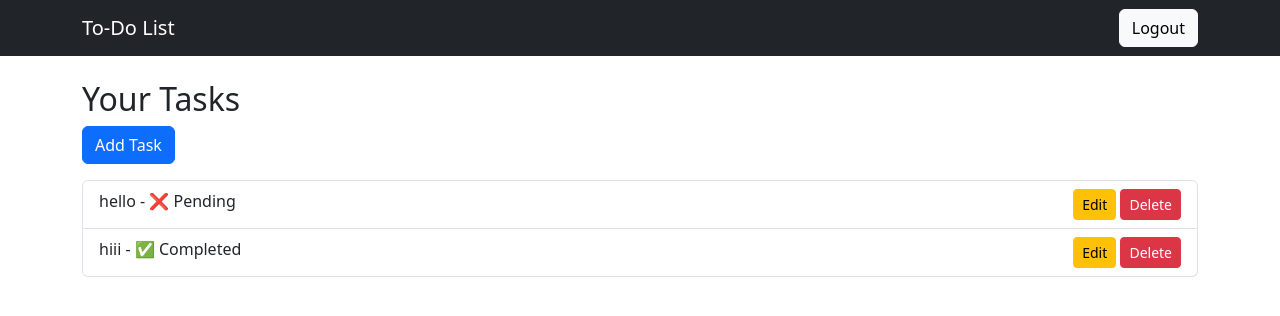
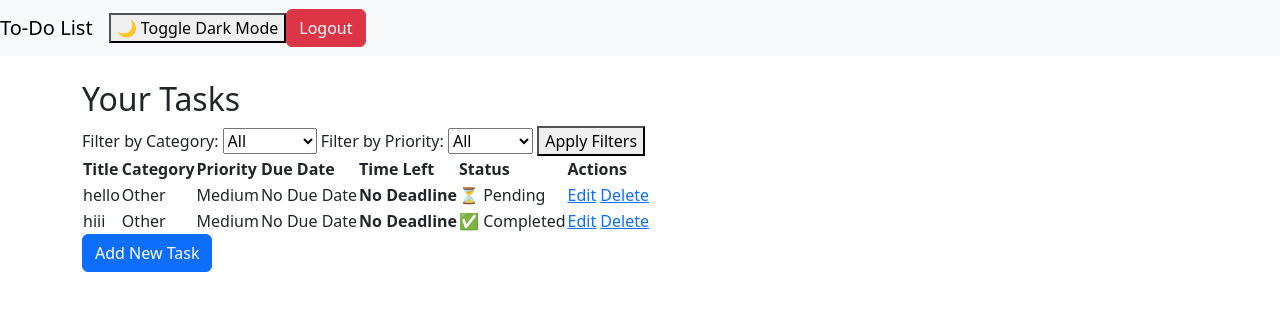
Before and after one commit to TanushreeMohanty/TaskMate, a Django app: page /tasks/ in a window 1280 px wide. Shown: the top 316 px of the page. Run offline with Django 5.2, Linux system fonts and the light colour scheme; a user stored in the database is signed in; data comes from the database, SQL or seed files in the repository; both versions use the stored data as it was after the commit.

Commit message:
additional features added

```diff
--- a/templates/base.html
+++ b/templates/base.html
@@ -5,17 +5,36 @@
     <meta name="viewport" content="width=device-width, initial-scale=1.0">
     <title>To-Do List</title>
     <link rel="stylesheet" href="https://cdn.jsdelivr.net/npm/bootstrap@5.3.0/dist/css/bootstrap.min.css">
+    <style>
+        body.dark-mode {
+            background-color: #121212;
+            color: #ffffff;
+        }
+        body.dark-mode a {
+            color: #bb86fc;
+        }
+    </style>
 </head>
 <body>
-    <nav class="navbar navbar-dark bg-dark">
-        <div class="container">
-            <a class="navbar-brand" href="{% url 'task_list' %}">To-Do List</a>
-            <a class="btn btn-light" href="{% url 'logout' %}">Logout</a>
-        </div>
+    <nav class="navbar navbar-expand-lg navbar-light bg-light">
+        <a class="navbar-brand" href="{% url 'task_list' %}">To-Do List</a>
+        <button onclick="toggleDarkMode()">🌙 Toggle Dark Mode</button>
+        <a href="{% url 'logout' %}" class="btn btn-danger">Logout</a>
     </nav>
+
     <div class="container mt-4">
-        {% block content %}
-        {% endblock %}
+        {% block content %}{% endblock %}
     </div>
+
+    <script>
+        function toggleDarkMode() {
+            document.body.classList.toggle("dark-mode");
+            localStorage.setItem("darkMode", document.body.classList.contains("dark-mode"));
+        }
+
+        if (localStorage.getItem("darkMode") === "true") {
+            document.body.classList.add("dark-mode");
+        }
+    </script>
 </body>
 </html>
--- a/templates/task_list.html
+++ b/templates/task_list.html
@@ -1,16 +1,54 @@
 {% extends 'base.html' %}
 {% block content %}
 <h2>Your Tasks</h2>
-<a href="{% url 'task_create' %}" class="btn btn-primary">Add Task</a>
-<ul class="list-group mt-3">
+
+<!-- Filter Options -->
+<form method="GET" action="">
+    <label for="category">Filter by Category:</label>
+    <select name="category" id="category">
+        <option value="">All</option>
+        <option value="Work">Work</option>
+        <option value="Personal">Personal</option>
+        <option value="Shopping">Shopping</option>
+    </select>
+
+    <label for="priority">Filter by Priority:</label>
+    <select name="priority" id="priority">
+        <option value="">All</option>
+        <option value="High">High</option>
+        <option value="Medium">Medium</option>
+        <option value="Low">Low</option>
+    </select>
+
+    <button type="submit">Apply Filters</button>
+</form>
+
+<table>
+    <tr>
+        <th>Title</th>
+        <th>Category</th>
+        <th>Priority</th>
+        <th>Due Date</th>
+        <th>Time Left</th>
+        <th>Status</th>
+        <th>Actions</th>
+    </tr>
     {% for task in tasks %}
-    <li class="list-group-item d-flex justify-content-between">
-        <span>{{ task.title }} - {% if task.completed %} ✅ Completed {% else %} ❌ Pending {% endif %}</span>
-        <div>
-            <a href="{% url 'task_update' task.id %}" class="btn btn-sm btn-warning">Edit</a>
-            <a href="{% url 'task_delete' task.id %}" class="btn btn-sm btn-danger">Delete</a>
-        </div>
-    </li>
+    <tr>
+        <td>{{ task.title }}</td>
+        <td>{{ task.category }}</td>
+        <td>{{ task.priority }}</td>
+        <td>{{ task.due_date|default:"No Due Date" }}</td>
+        <td><strong>{{ task.time_left }}</strong></td>
+        <td>{% if task.completed %} ✅ Completed {% else %} ⏳ Pending {% endif %}</td>
+        <td>
+            <a href="{% url 'task_update' task.id %}">Edit</a>
+            <a href="{% url 'task_delete' task.id %}">Delete</a>
+        </td>
+    </tr>
     {% endfor %}
-</ul>
+</table>
+
+
+<a href="{% url 'task_create' %}" class="btn btn-primary">Add New Task</a>
 {% endblock %}
--- a/todo/forms.py
+++ b/todo/forms.py
@@ -2,6 +2,8 @@ from django import forms
 from .models import Task
 
 class TaskForm(forms.ModelForm):
+    due_date = forms.DateField(widget=forms.SelectDateWidget, required=False)
+
     class Meta:
         model = Task
-        fields = ['title', 'description', 'completed']
+        fields = ['title', 'description', 'category', 'priority', 'due_date', 'completed']
--- a/todo/models.py
+++ b/todo/models.py
@@ -2,9 +2,25 @@ from django.db import models
 from django.contrib.auth.models import User
 
 class Task(models.Model):
-    user = models.ForeignKey(User, on_delete=models.CASCADE)  # Each task belongs to a user
-    title = models.CharField(max_length=200)
-    description = models.TextField(blank=True)
+    CATEGORY_CHOICES = [
+        ('Work', 'Work'),
+        ('Personal', 'Personal'),
+        ('Study', 'Study'),
+        ('Other', 'Other'),
+    ]
+
+    PRIORITY_CHOICES = [
+        ('Low', 'Low'),
+        ('Medium', 'Medium'),
+        ('High', 'High'),
+    ]
+
+    user = models.ForeignKey(User, on_delete=models.CASCADE)
+    title = models.CharField(max_length=255)
+    description = models.TextField(blank=True, null=True)
+    category = models.CharField(max_length=20, choices=CATEGORY_CHOICES, default='Other')
+    priority = models.CharField(max_length=10, choices=PRIORITY_CHOICES, default='Medium')
+    due_date = models.DateField(null=True, blank=True)
     completed = models.BooleanField(default=False)
     created_at = models.DateTimeField(auto_now_add=True)
 
--- a/todo/urls.py
+++ b/todo/urls.py
@@ -2,12 +2,12 @@ from django.urls import path
 from . import views
 
 urlpatterns = [
-    path('', views.home, name='home'),
-    path('register/', views.register, name='register'),
-    path('login/', views.user_login, name='login'),
-    path('logout/', views.user_logout, name='logout'),
-    path('tasks/', views.task_list, name='task_list'),
-    path('tasks/create/', views.task_create, name='task_create'),
-    path('tasks/update/<int:task_id>/', views.task_update, name='task_update'),
-    path('tasks/delete/<int:task_id>/', views.task_delete, name='task_delete'),
+    path('', views.home, name='home'), #done
+    path('register/', views.register, name='register'), #done
+    path('login/', views.user_login, name='login'), #done
+    path('logout/', views.user_logout, name='logout'), #done
+    path('tasks/', views.task_list, name='task_list'), #done
+    path('tasks/create/', views.task_create, name='task_create'), #done
+    path('tasks/update/<int:task_id>/', views.task_update, name='task_update'), #done
+    path('tasks/delete/<int:task_id>/', views.task_delete, name='task_delete'), #done
 ]
--- a/todo/views.py
+++ b/todo/views.py
@@ -4,6 +4,7 @@ from django.contrib.auth import login, logout, authenticate
 from .models import Task
 from .forms import TaskForm
 from django.contrib.auth.forms import UserCreationForm
+from datetime import datetime, timedelta
 
 # Home page (redirects to login)
 def home(request):
@@ -40,7 +41,35 @@ def user_logout(request):
 # View All Tasks
 @login_required
 def task_list(request):
-    tasks = Task.objects.filter(user=request.user)
+    tasks = Task.objects.filter(user=request.user).order_by('due_date', 'priority')
+
+    # Filtering tasks based on category and priority
+    category_filter = request.GET.get('category')
+    priority_filter = request.GET.get('priority')
+
+    if category_filter:
+        tasks = tasks.filter(category=category_filter)
+
+    if priority_filter:
+        tasks = tasks.filter(priority=priority_filter)
+
+    # Calculate time left for each task
+    now = datetime.now()
+    for task in tasks:
+        if task.due_date:
+            due_datetime = datetime.combine(task.due_date, datetime.min.time())
+            time_remaining = due_datetime - now
+
+            if time_remaining.total_seconds() < 0:
+                task.time_left = "⏳ Overdue!"
+            else:
+                days = time_remaining.days
+                hours, remainder = divmod(time_remaining.seconds, 3600)
+                minutes, _ = divmod(remainder, 60)
+                task.time_left = f"{days}d {hours}h {minutes}m left"
+        else:
+            task.time_left = "No Deadline"
+
     return render(request, 'task_list.html', {'tasks': tasks})
 
 # Create a Task
```
Also changed, not shown: README.md, db.sqlite3, todo/migrations/0002_task_category_task_due_date_task_priority_and_more.py (added).
